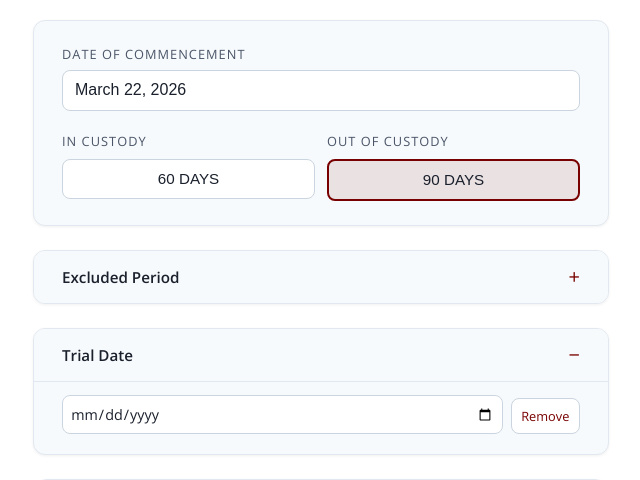
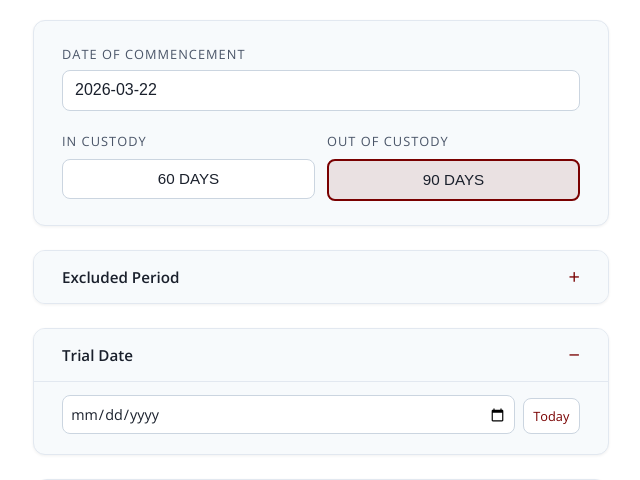
Before and after one commit to krisztianc/speedy-trial-calculator, a Next.js app: page / in a window 1280 px wide. Shown: the part 174-654 px from the top of the page, without its empty margins (319-959 px from the left). Built offline with nearby package versions, Linux system fonts and the light colour scheme; a web font is replaced by a local one.

Commit message:
Update date picker UX and format consistency

```diff
--- a/app/page.tsx
+++ b/app/page.tsx
@@ -6,6 +6,7 @@ import {
   format,
   isValid,
   startOfDay,
+  startOfMonth,
 } from "date-fns";
 import dynamic from "next/dynamic";
 import { useEffect, useMemo, useRef, useState } from "react";
@@ -63,6 +64,7 @@ function mergeIntervals(
 
 export default function Home() {
   const [commenceStr, setCommenceStr] = useState(getTodayString());
+  const [calendarMonth, setCalendarMonth] = useState(startOfMonth(new Date()));
   const [inCustody, setInCustody] = useState(false);
   const [calendarOpen, setCalendarOpen] = useState(false);
   const [excludedOpen, setExcludedOpen] = useState(false);
@@ -89,6 +91,15 @@ export default function Home() {
       document.removeEventListener("keydown", onKeyDown);
     };
   }, [calendarOpen]);
+
+  useEffect(() => {
+    const commence = parseDateInput(commenceStr);
+    if (!commence) return;
+    setCalendarMonth(startOfMonth(commence));
+  }, [commenceStr]);
+
+  const today = startOfDay(new Date());
+  const todayStr = format(today, "yyyy-MM-dd");
 
   const periodDays = inCustody ? 60 : 90;
 
@@ -290,7 +301,7 @@ export default function Home() {
                 }}
               >
                 {commenceDate
-                  ? format(commenceDate, "MMMM d, yyyy")
+                  ? format(commenceDate, "yyyy-MM-dd")
                   : "Select date"}
               </button>
               {calendarOpen && (
@@ -315,13 +326,41 @@ export default function Home() {
                     mode="single"
                     className="commence-day-picker"
                     selected={commenceDate ?? undefined}
-                    defaultMonth={commenceDate ?? new Date()}
+                    month={calendarMonth}
+                    onMonthChange={setCalendarMonth}
                     onSelect={(d) => {
                       if (d) {
-                        setCommenceStr(format(startOfDay(d), "yyyy-MM-dd"));
+                        const selectedDay = startOfDay(d);
+                        setCommenceStr(format(selectedDay, "yyyy-MM-dd"));
+                        setCalendarMonth(startOfMonth(selectedDay));
                         setCalendarOpen(false);
                       }
                     }}
+                    footer={
+                      commenceStr !== todayStr ? (
+                        <button
+                          type="button"
+                          onClick={() => {
+                            setCommenceStr(todayStr);
+                            setCalendarMonth(startOfMonth(today));
+                            setCalendarOpen(false);
+                          }}
+                          style={{
+                            marginTop: "0.4rem",
+                            padding: "0.4rem 0.6rem",
+                            fontSize: "0.85rem",
+                            borderRadius: "8px",
+                            border: "1px solid #cbd5e0",
+                            background: "#ffffff",
+                            color: "#790000",
+                            cursor: "pointer",
+                            fontFamily: "var(--font-open-sans), sans-serif",
+                          }}
+                        >
+                          Today
+                        </button>
+                      ) : null
+                    }
                   />
                 </div>
               )}
@@ -680,6 +719,26 @@ export default function Home() {
                   fontFamily: "var(--font-open-sans), sans-serif",
                 }}
               />
+              {trialDateStr !== todayStr && (
+                <button
+                  type="button"
+                  onClick={() => setTrialDateStr(todayStr)}
+                  style={{
+                    flex: "0 0 auto",
+                    padding: "0.5rem 0.6rem",
+                    fontSize: "0.8rem",
+                    borderRadius: "8px",
+                    border: "1px solid #cbd5e0",
+                    background: "#ffffff",
+                    color: "#790000",
+                    cursor: "pointer",
+                    fontFamily: "var(--font-open-sans), sans-serif",
+                  }}
+                >
+                  Today
+                </button>
+              )}
+              {trialDateStr.trim() && (
                 <button
                   type="button"
                   onClick={() => setTrialDateStr("")}
@@ -697,6 +756,7 @@ export default function Home() {
                 >
                   Remove
                 </button>
+              )}
             </div>
           )}
         </section>
```
Lines whose indentation alone changed are shown as unchanged.
